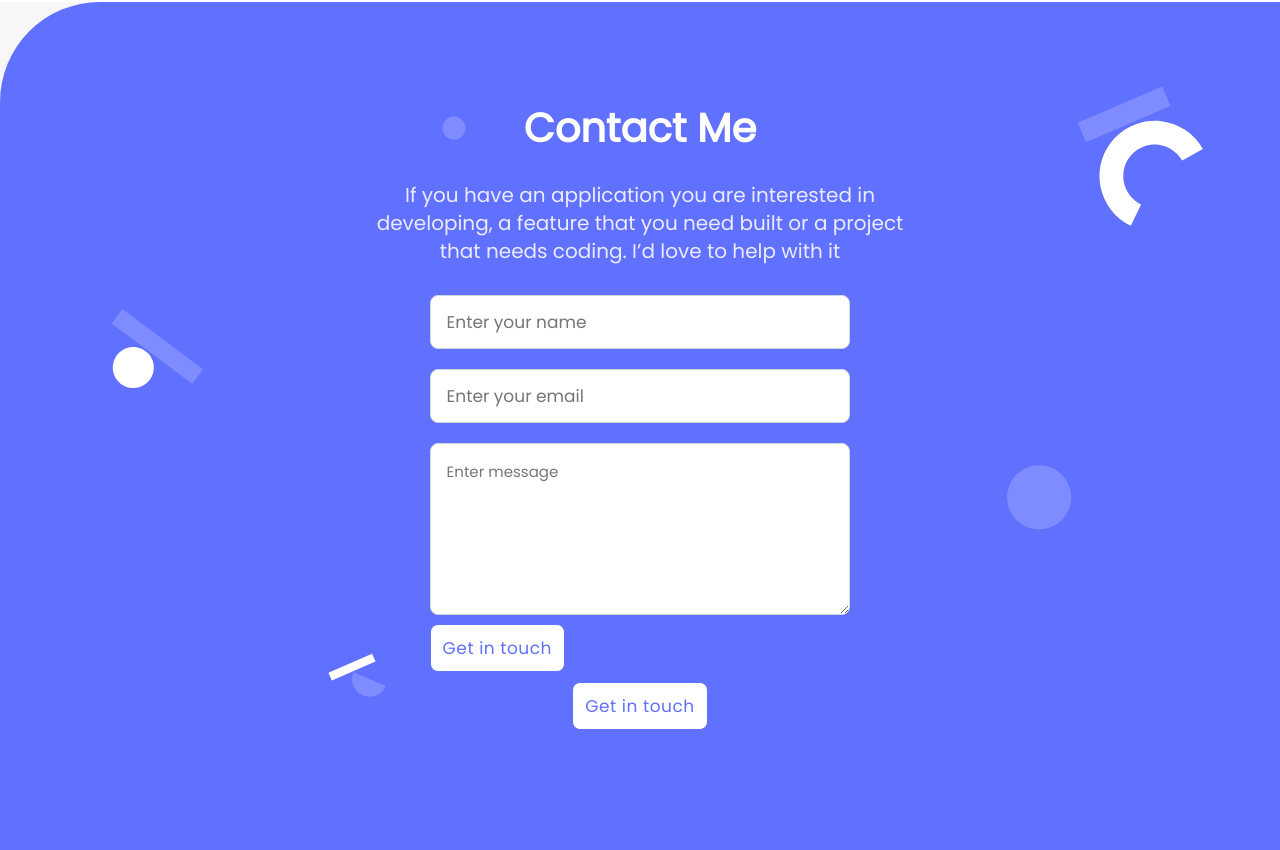
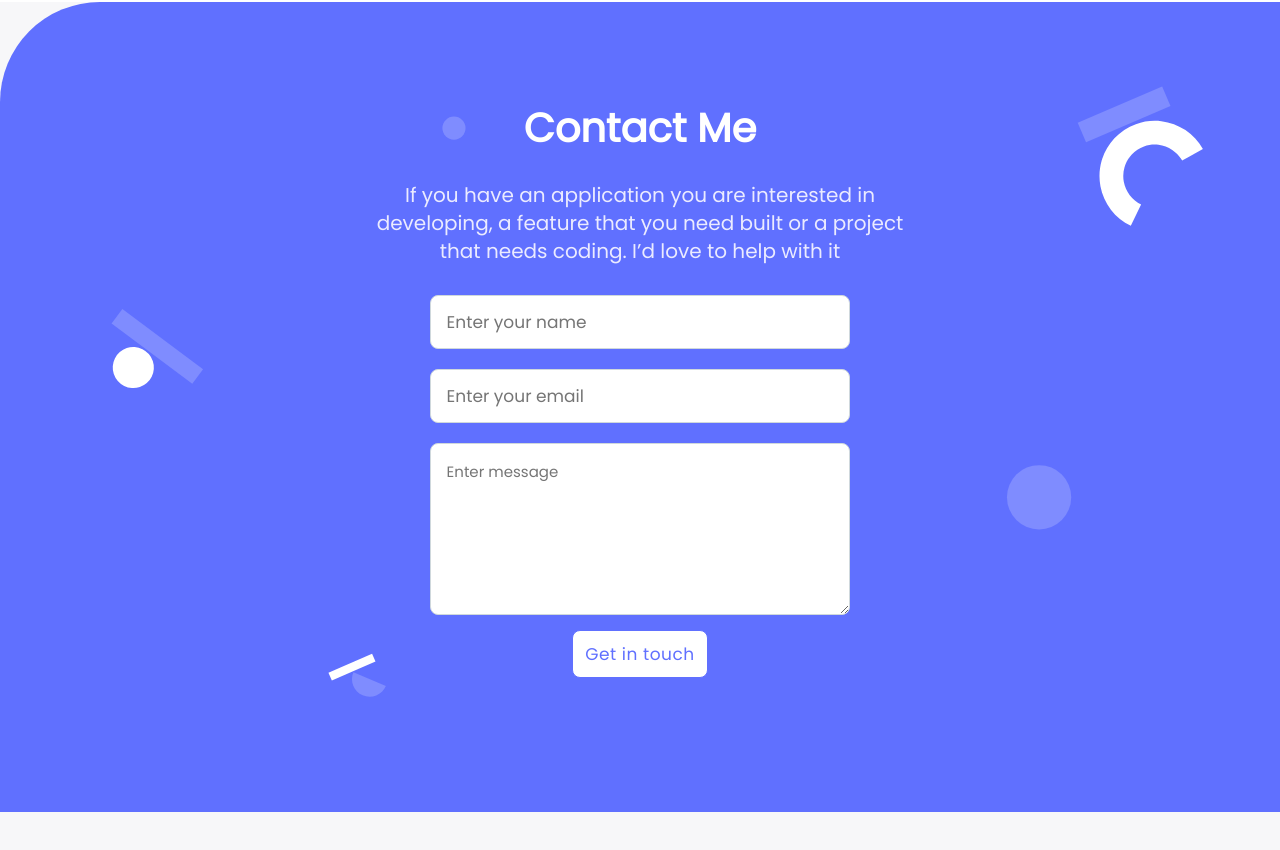
Before and after one commit to mwenyoa/Portfolio, a website: page index.html in a window 1280 px wide. Shown: the part 4161-5011 px from the top of the page. After the commit the page ends 4973 px from the top, so only its background shows below. Drawn offline with Linux system fonts and the light colour scheme; files whose address does not match are found by name.

Commit message:
Fix contact form duplicate button error

```diff
--- a/index.html
+++ b/index.html
@@ -162,12 +162,8 @@
       <input type="text" name="FullName" placeholder="Enter your name" maxlength="30" required>
         <input type="email" name="email" id="email" placeholder="Enter your email" required>
         <textarea name="message" placeholder="Enter message" maxlength="500" rows="6" required></textarea>
-
         <span class="error-message">Please, enter your email id in lowercase to submit</span>
-        <button class="viewpro-btn float-left" type="submit" name="submit-btn">Get in touch</button>
-
         <button class="viewpro-btn  cont-btn-center" type="submit" name="submit-btn">Get in touch</button>
-
       </form>
     </div>
     </section>
```
